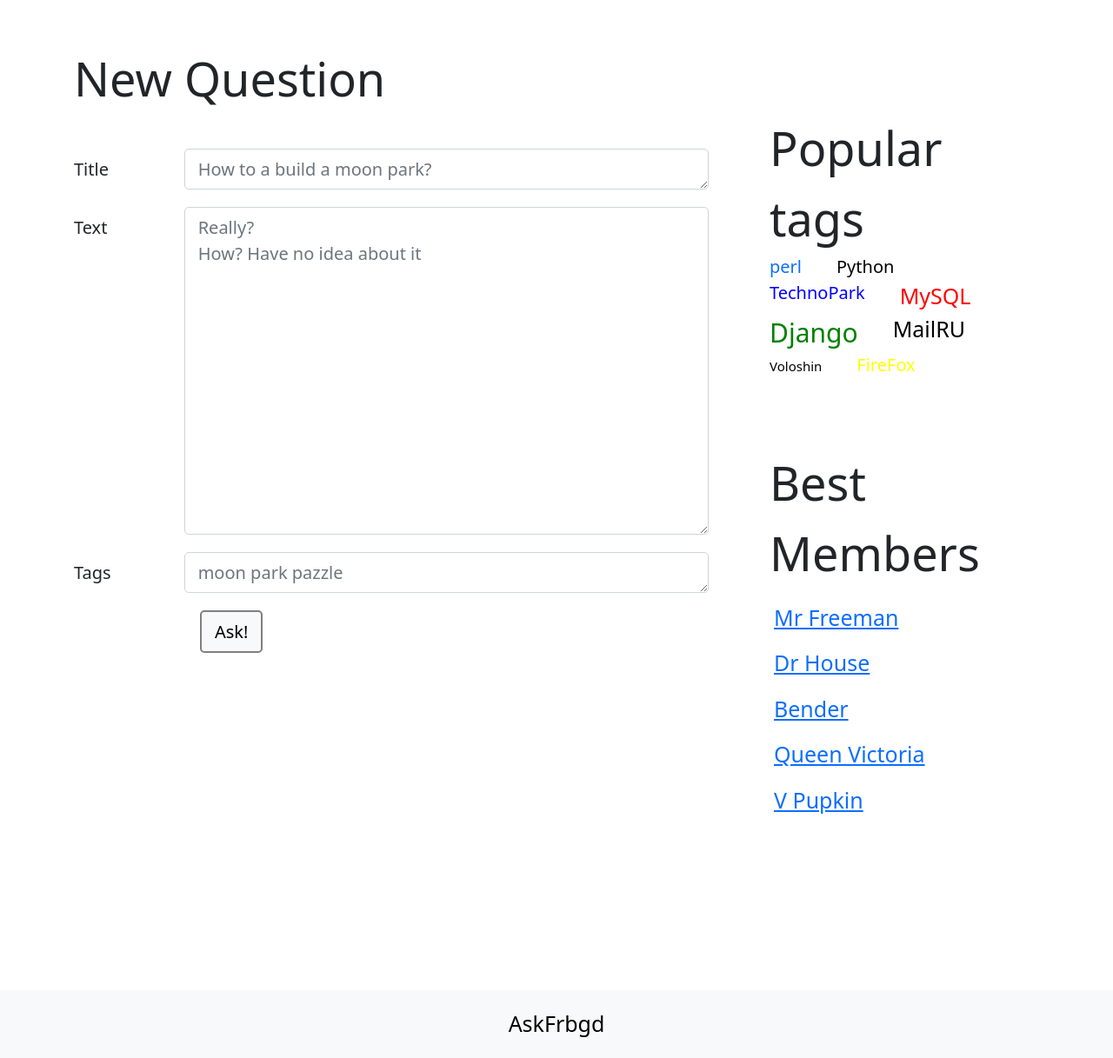
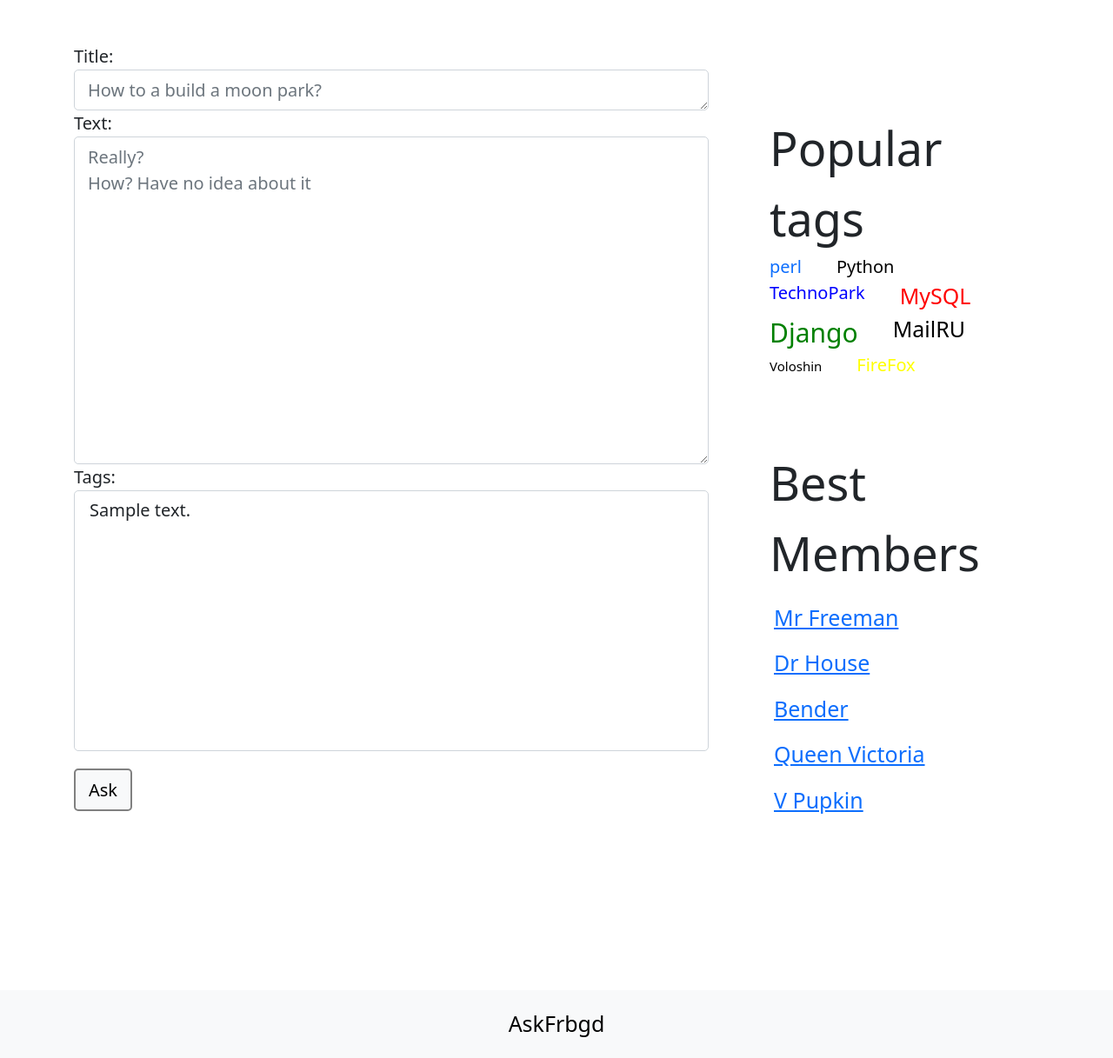
Before and after one commit to frbgd/AskFrbgd, a Django app: page /ask/ in a window 1280 px wide. Shown: the part 120-1337 px from the top of the page at 87% size. Run offline with Django 3.2, Linux system fonts and the light colour scheme; tables that the repository leaves empty hold one stand-in row (values such as "Sample post"); some libraries are stand-ins or nearby versions.

Commit message:
ask form

```diff
--- a/Ask_Frbgd/settings.py
+++ b/Ask_Frbgd/settings.py
@@ -23,7 +23,7 @@ BASE_DIR = Path(__file__).resolve().parent.parent
 SECRET_KEY = 'django-insecure-g6@6q$94o&y%9gjn=9^(+#lip-r5tec!v@!vu@&e%!)k=feqg%'
 
 # SECURITY WARNING: don't run with debug turned on in production!
-DEBUG = False
+DEBUG = True
 
 ALLOWED_HOSTS = ['*']
 
--- a/Ask_Frbgd/urls.py
+++ b/Ask_Frbgd/urls.py
@@ -19,7 +19,7 @@ from django.urls import path
 from app import views
 
 urlpatterns = [
-    path('ask/', views.ask, name='ask'),
+    path('ask/', views.AskView.as_view(), name='ask'),
     path('hot/', views.hot, name='hot'),
     path('login/', views.login, name='login'),
     path('question/<int:pk>/', views.question, name='question'),
--- /dev/null
+++ b/app/forms.py
@@ -0,0 +1,34 @@
+from django.forms import ModelForm, Textarea, SelectMultiple
+from django.utils.translation import gettext_lazy as _
+
+from app.models import Question
+
+
+class AskForm(ModelForm):
+    class Meta:
+        model = Question
+        fields = ('title', 'text', 'tag')
+        labels = {
+            'title': _('Title'),
+            'text': _('Text'),
+            'tag': _('Tags')
+        }
+        widgets = {
+            'title': Textarea(attrs={
+                'placeholder': 'How to a build a moon park?',
+                'rows': 1,
+                'style': 'width: 100%;',
+                'class': 'form-control'
+            }),
+            'text': Textarea(attrs={
+                'placeholder': 'Really?\nHow? Have no idea about it',
+                'rows': 12,
+                'style': 'width: 100%;',
+                'class': 'form-control'
+            }),
+            'tag': SelectMultiple(attrs={
+                'rows': 12,
+                'style': 'width: 100%; height: 300px;',
+                'class': 'form-control'
+            })
+        }
--- a/app/views.py
+++ b/app/views.py
@@ -1,7 +1,9 @@
 from django.core.paginator import Paginator
 from django.http import Http404
-from django.shortcuts import render
+from django.shortcuts import render, get_object_or_404
+from django.views import View
 
+from app.forms import AskForm
 from app.models import Question, Tag, Answer
 
 
@@ -36,8 +38,13 @@ def error_404(request, exception):
     return render(request, '404.html', data)
 
 
-def ask(request):
-    return render(request, 'ask.html', {})
+class AskView(View):
+    def get(self, request):
+        form = AskForm()
+        return render(request, 'ask.html', {'form': form})
+
+    def post(self, request):
+        return 'ok'
 
 
 def hot(request):
@@ -59,10 +66,7 @@ def login(request):
 
 def question(request, pk):
     """Страница 1 вопроса со списком ответов"""
-    try:
-        q = Question.objects.get(pk=pk)
-    except Question.DoesNotExist:
-        raise Http404('Question does not exist')
+    q = get_object_or_404(Question, pk=pk)
     context = paginate(Answer.objects.get_by_question(pk), request, 3)
     context['question'] = q
     return render(request, 'question.html', context)
--- a/static/css/custom_styles.css
+++ b/static/css/custom_styles.css
@@ -143,8 +143,8 @@ li.nav-item a {
 .add-btn {
 	border: 2px gray solid;
     color: black;
-    margin-left: 145px;
-    margin-bottom: 40px;
+    margin-top: 20px;
+    margin-bottom: 20px;
 }
 
 .space_bottom-200px {
--- a/templates/ask.html
+++ b/templates/ask.html
@@ -3,28 +3,33 @@
 {% load static %}
 
 {% block content %}
-    <div class="title space_bottom-40px">New Question</div>
-    <div class="mb-3 row">
-        <label for="inputTitle" class="col-sm-2 col-form-label">Title</label>
-        <div class="col-sm-10">
-            <textarea class="form-control" id="inputTitle" rows="1"
-                      placeholder="How to a build a moon park?"></textarea>
-        </div>
-    </div>
-    <div class="mb-3 row">
-        <label for="inputText" class="col-sm-2 col-form-label">Text</label>
-        <div class="col-sm-10">
-                            <textarea class="form-control" id="inputText" rows="12" placeholder="Really?
-How? Have no idea about it"></textarea>
-        </div>
-    </div>
-    <div class="mb-3 row">
-        <label for="inputTags" class="col-sm-2 col-form-label">Tags</label>
-        <div class="col-sm-10">
-            <textarea class="form-control" id="inputTags" rows="1" placeholder="moon park pazzle"></textarea>
-        </div>
-    </div>
-    <button type="button" class="btn btn-light add-btn">Ask!</button>
+    <form action="{% url 'ask' %}" method="post">
+    {% csrf_token %}
+{#        <div class="title space_bottom-40px">New Question</div>#}
+{#        <div class="mb-3 row">#}
+{#            <label for="inputTitle" class="col-sm-2 col-form-label">Title</label>#}
+{#            <div class="col-sm-10">#}
+{#                <textarea class="form-control" id="inputTitle" rows="1"#}
+{#                          placeholder="How to a build a moon park?"></textarea>#}
+{#            </div>#}
+{#        </div>#}
+{#        <div class="mb-3 row">#}
+{#            <label for="inputText" class="col-sm-2 col-form-label">Text</label>#}
+{#            <div class="col-sm-10">#}
+{#                                <textarea class="form-control" id="inputText" rows="12" placeholder="Really?#}
+{#    How? Have no idea about it"></textarea>#}
+{#            </div>#}
+{#        </div>#}
+{#        <div class="mb-3 row">#}
+{#            <label for="inputTags" class="col-sm-2 col-form-label">Tags</label>#}
+{#            <div class="col-sm-10">#}
+{#                <textarea class="form-control" id="inputTags" rows="1" placeholder="moon park pazzle"></textarea>#}
+{#            </div>#}
+{#        </div>#}
+{#        <button type="button" class="btn btn-light add-btn">Ask!</button>#}
+    {{ form }}
+    <input class="btn btn-light add-btn" type="submit" value="Ask">
+    </form>
 {% endblock content %}
 
 {% block side %}
```
